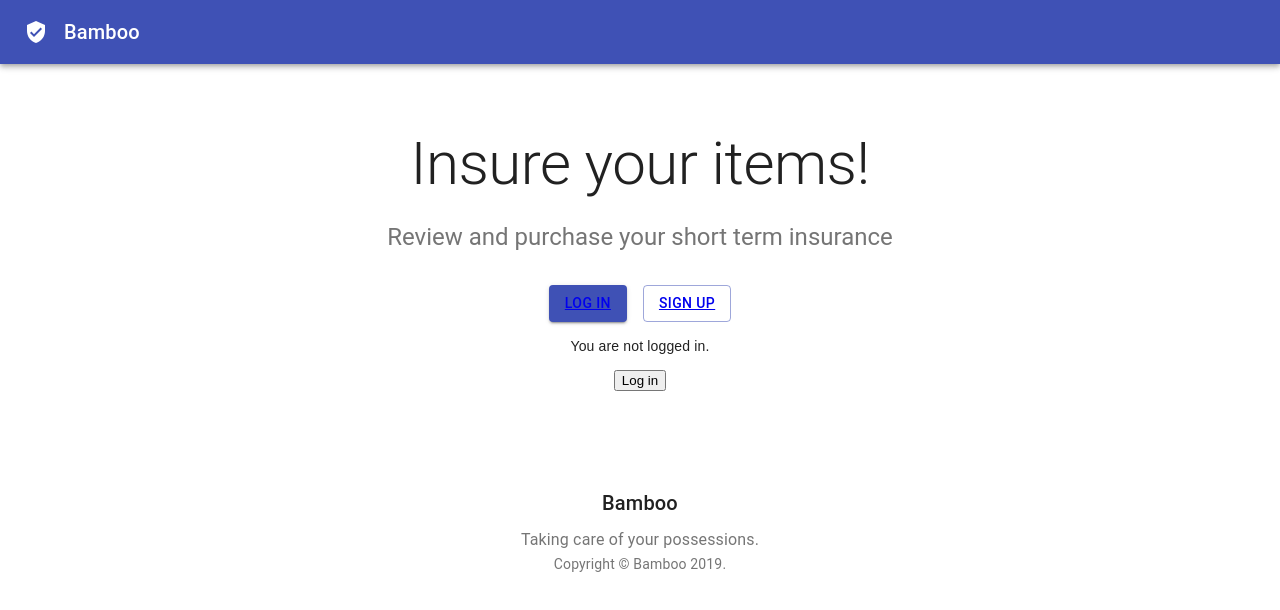
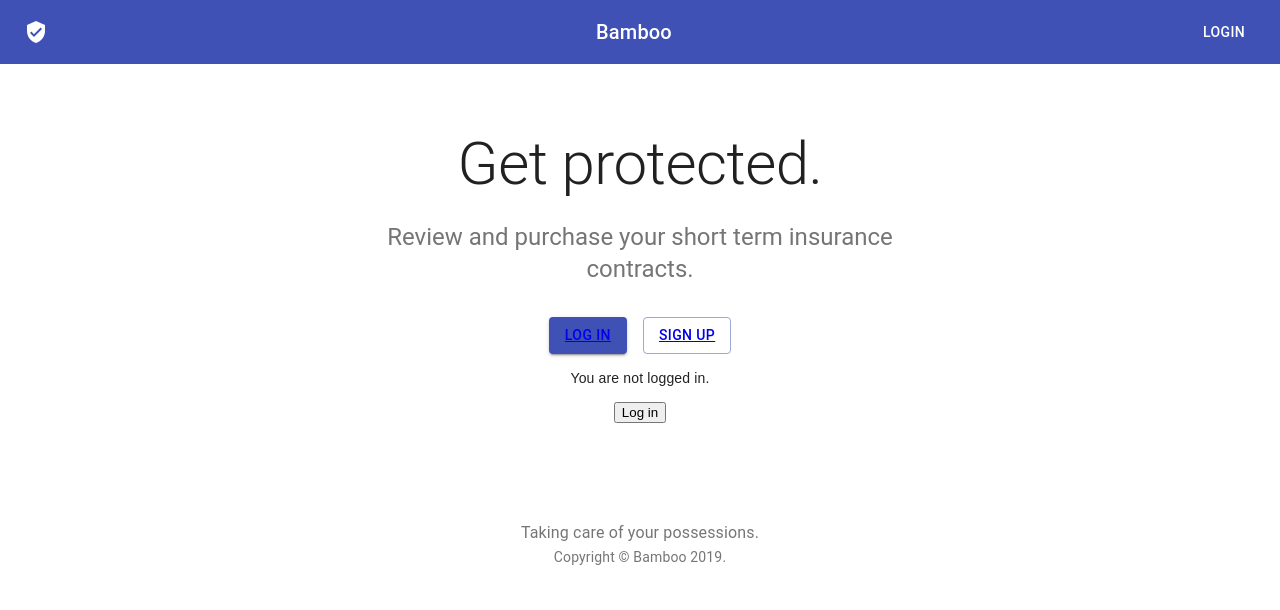
Before and after one commit to puffo/bamboo-client, a React (Create React App) app: page /login in a window 1280 px wide. Shown: the top 610 px of the page. Built offline with nearby package versions, Linux system fonts and the light colour scheme; what netlify-identity-widget would draw is missing.

Commit message:
:recycle: Move login to app bar

```diff
--- a/src/components/MainPage.jsx
+++ b/src/components/MainPage.jsx
@@ -1,6 +1,7 @@
 import React from "react";
 import AppBar from "@material-ui/core/AppBar";
 import Button from "@material-ui/core/Button";
+import IconButton from "@material-ui/core/IconButton";
 import BambooIcon from "@material-ui/icons/VerifiedUser";
 import CssBaseline from "@material-ui/core/CssBaseline";
 import Grid from "@material-ui/core/Grid";
@@ -27,7 +28,13 @@ function Copyright() {
 }
 
 const useStyles = makeStyles(theme => ({
-  icon: {
+  appBar: {
+    flexGrow: 1
+  },
+  title: {
+    flexGrow: 1
+  },
+  menuButton: {
     marginRight: theme.spacing(2)
   },
   heroContent: {
@@ -64,14 +71,24 @@ export default function MainPage() {
   return (
     <React.Fragment>
       <CssBaseline />
-      <AppBar position="relative">
-        <Toolbar>
-          <BambooIcon className={classes.icon} />
-          <Typography variant="h6" color="inherit" noWrap>
-            Bamboo
-          </Typography>
-        </Toolbar>
-      </AppBar>
+      <div className={classes.appBar}>
+        <AppBar position="static">
+          <Toolbar>
+            <IconButton
+              edge="start"
+              className={classes.menuButton}
+              color="inherit"
+              aria-label="menu"
+            >
+              <BambooIcon />
+            </IconButton>
+            <Typography variant="h6" className={classes.title}>
+              Bamboo
+            </Typography>
+            <Button color="inherit">Login</Button>
+          </Toolbar>
+        </AppBar>
+      </div>
       <main>
         {/* Hero unit */}
         <div className={classes.heroContent}>
@@ -83,7 +100,7 @@ export default function MainPage() {
               color="textPrimary"
               gutterBottom
             >
-              Insure your items!
+              Get protected.
             </Typography>
             <Typography
               variant="h5"
@@ -91,7 +108,7 @@ export default function MainPage() {
               color="textSecondary"
               paragraph
             >
-              Review and purchase your short term insurance
+              Review and purchase your short term insurance contracts.
             </Typography>
             <div className={classes.heroButtons}>
               <AuthFlow />
@@ -102,9 +119,6 @@ export default function MainPage() {
       </main>
       {/* Footer */}
       <footer className={classes.footer}>
-        <Typography variant="h6" align="center" gutterBottom>
-          Bamboo
-        </Typography>
         <Typography
           variant="subtitle1"
           align="center"
--- a/src/components/ProductCards.jsx
+++ b/src/components/ProductCards.jsx
@@ -68,11 +68,11 @@ export default function ProductCards() {
   console.log({ user });
 
   return (
-    <Container className={classes.cardGrid} maxWidth="md">
+    <Container className={classes.cardGrid} maxWidth="l">
       {/* End hero unit */}
       <Grid container spacing={4}>
         {cards.map(card => (
-          <Grid item key={card.id} xs={12} sm={6} md={4}>
+          <Grid item key={card.id} xs={12} sm={6} md={6}>
             <Card className={classes.card}>
               <CardMedia
                 className={classes.cardMedia}
```
